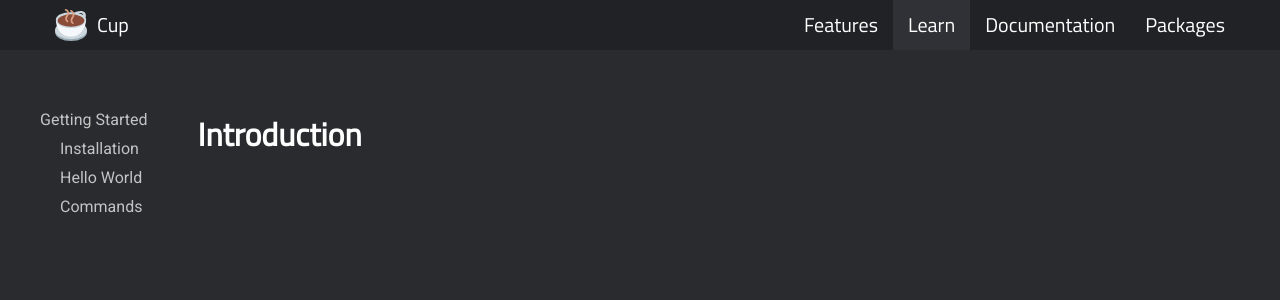
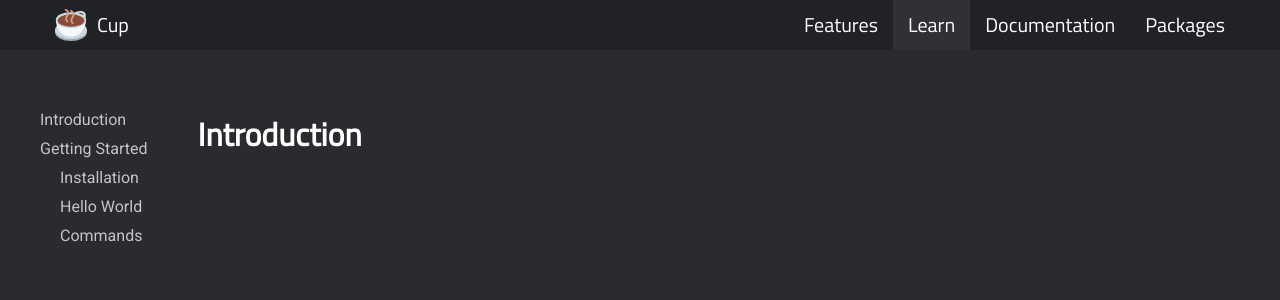
Before and after one commit to cup-lang/cup-lang.org, a Jekyll site: the page built from learn/introduction.html, in a window 1280 px wide. Shown: the top 300 px of the page. Built offline with Jekyll 4.4.1, drawn with Linux system fonts in a browser that asks for light colours.

Commit message:
Update _config.yml

```diff
--- a/_config.yml
+++ b/_config.yml
@@ -9,6 +9,8 @@ header:
     base: packages
 
 learn:
+  - name: Introduction
+    url: introduction
   - name: Getting Started
     url: getting-started
     subs:
```
